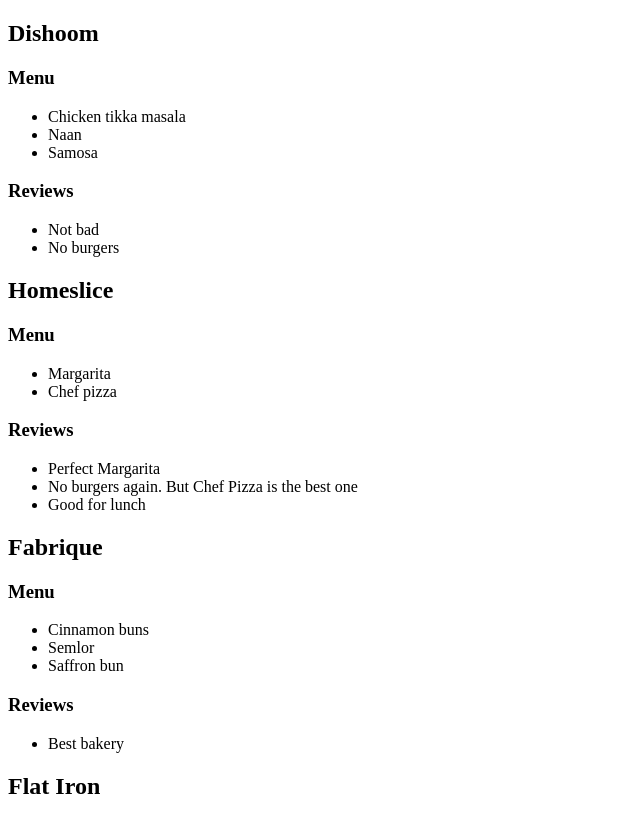
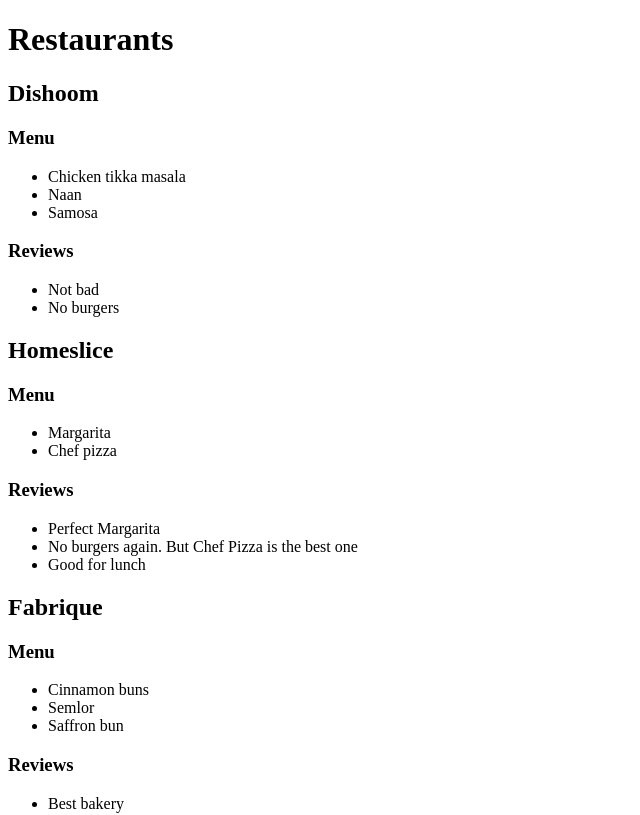
Before and after one commit to globus40000/react-20250303, a React (Vite) app: page / in a window 1280 px wide. Shown: the top 815 px of the page, without its empty margins (0-640 px from the left). Built offline with nearby package versions, Linux system fonts and the light colour scheme.

Commit message:
feat: add h1 to the page

```diff
--- a/src/main.tsx
+++ b/src/main.tsx
@@ -45,6 +45,7 @@ if (!root) {
  */
 createRoot(root).render(
   <StrictMode>
+    <h1>Restaurants</h1>
     {restaurants.map((restaurant) => (
       <div key={restaurant.id}>
         <h2>{restaurant.name}</h2>
@@ -62,5 +63,5 @@ createRoot(root).render(
         </ul>
       </div>
     ))}
-  </StrictMode>,
+  </StrictMode>
 );
```
